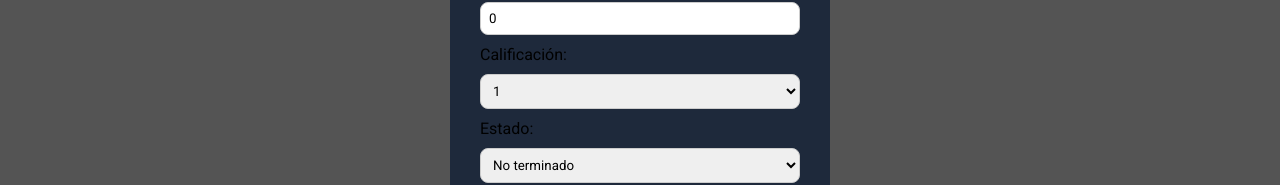
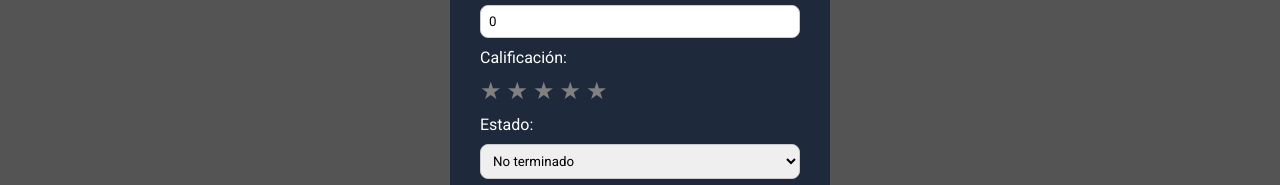
Before and after one commit to VictorSogamosoWW/GT-Frontend, a React (Vite) app: page / in a window 1280 px wide. Both pictures are taken after a click on the button "╋ Agregar Juego". Shown: the part 468-653 px from the top of the page. Built offline with nearby package versions, Linux system fonts and the light colour scheme; no server answers.

Commit message:
Ajustes de estilos

```diff
--- a/src/components/juegos/CrearJuego.jsx
+++ b/src/components/juegos/CrearJuego.jsx
@@ -1,5 +1,6 @@
 import { useState, useEffect } from "react";
 import '../../Styles/CrearJuego.css'
+import RatingEstrellas from './RatingEstrellas.jsx'
 
 export function CrearJuego({ onCerrar, onCreando, juegoInicial }) {
     const [nuevoJuego, setNuevoJuego] = useState(juegoInicial || {
@@ -45,6 +46,13 @@ export function CrearJuego({ onCerrar, onCreando, juegoInicial }) {
         }
     }
 
+    function actualizarRating(valor){
+        setNuevoJuego({
+            ...nuevoJuego,
+            rating: valor,
+        });
+    }
+
     return (
         <div className="modal-overlay">
             <div className="modal-content">
@@ -55,13 +63,13 @@ export function CrearJuego({ onCerrar, onCreando, juegoInicial }) {
 
                 <form onSubmit={guardarJuego}>
                     <label>Nombre:</label>
-                    <input name="name" value={nuevoJuego.name} onChange={actualizarValor} />
+                    <input name="name" value={nuevoJuego.name} onChange={actualizarValor} required/>
 
                     <label>Desarrollador:</label>
-                    <input name="publisher" value={nuevoJuego.publisher} onChange={actualizarValor} />
+                    <input name="publisher" value={nuevoJuego.publisher} onChange={actualizarValor} required/>
 
                     <label>Tipo:</label>
-                    <input name="type" value={nuevoJuego.type} onChange={actualizarValor} />
+                    <input name="type" value={nuevoJuego.type} onChange={actualizarValor} required/>
 
                     <label>Imagen (URL):</label>
                     <input name="imagen" value={nuevoJuego.imagen} onChange={actualizarValor} />
@@ -70,13 +78,8 @@ export function CrearJuego({ onCerrar, onCreando, juegoInicial }) {
                     <input name="hoursPlayed" inputMode="numeric" value={nuevoJuego.hoursPlayed} onChange={actualizarValor} />
 
                     <label>Calificación:</label>
-                    <select name="rating" value={nuevoJuego.rating} onChange={actualizarValor}>
-                        <option value={1}>1</option>
-                        <option value={2}>2</option>
-                        <option value={3}>3</option>
-                        <option value={4}>4</option>
-                        <option value={5}>5</option>
-                    </select>
+
+                    <RatingEstrellas rating={nuevoJuego.rating} setRating={actualizarRating}/>
 
                     <label>Estado:</label>
                     <select name="status" value={String(nuevoJuego.status)} onChange={actualizarValor}>
--- /dev/null
+++ b/src/components/juegos/RatingEstrellas.jsx
@@ -0,0 +1,19 @@
+export default function RatingEstrellas({ rating, setRating }) {
+    return (
+        <div style={{ display: "flex", gap: "5px" }}>
+            {[1, 2, 3, 4, 5].map((i) => (
+                <span
+                    key={i}
+                    style={{
+                        fontSize: "24px",
+                        cursor: "pointer",
+                        color: i <= rating ? "gold" : "gray"
+                    }}
+                    onClick={() => setRating(i)}
+                >
+                    ★
+                </span>
+            ))}
+        </div>
+    );
+}
--- /dev/null
+++ b/src/components/juegos/RatingEstrellasStatic.jsx
@@ -0,0 +1,21 @@
+export default function RatingEstrellasStatic({ valor }) {
+    const estrellas = [1, 2, 3, 4, 5];
+
+    return (
+        <div className="rating">
+            {estrellas.map((num) => (
+                <span
+                    key={num}
+                    className={num <= valor ? "llena" : "vacia"}
+                    style={{
+                        fontSize: "24px",
+                        cursor: "pointer",
+                        color: num <= valor ? "gold" : "gray"
+                    }}
+                >
+                    ★
+                </span>
+            ))}
+        </div>
+    );
+}
--- a/src/components/juegos/TarjetaJuego.jsx
+++ b/src/components/juegos/TarjetaJuego.jsx
@@ -1,4 +1,5 @@
 import '../../styles/TarjetaJuego.css'
+import RatingEstrellasStatic from './RatingEstrellasStatic.jsx'
 
 export function TarjetaJuego({juego, onEditar, onEliminar}){
     return(
@@ -8,13 +9,15 @@ export function TarjetaJuego({juego, onEditar, onEliminar}){
             </div>
             <div className='info'>
                 <h3>{juego.name}</h3>
-                <button onClick={() => onEditar(juego)}>Editar</button>
-                <button onClick={() => onEliminar(juego._id)}>Eliminar</button>
-                <p>Rating: {juego.rating}</p>
+                <RatingEstrellasStatic valor={juego.rating}/>
                 <p>Publicado por: {juego.publisher}</p>
                 <p>Tipo: {juego.type}</p>
                 <p>Estado: {juego.status ? "Terminado" : "No terminado"}</p>
                 <p>Horas jugadas: {juego.hoursPlayed}</p>
+                <div className='botones'>
+                    <button onClick={() => onEditar(juego)}>✏️</button>
+                    <button onClick={() => onEliminar(juego._id)}>🗑️</button>
+                </div>
             </div>
         </div>
     );
--- a/src/styles/CrearJuego.css
+++ b/src/styles/CrearJuego.css
@@ -13,6 +13,7 @@ h2 {
     align-items: center;
     justify-content: center;
     z-index: 999;
+    color: white;
 }
 
 
--- a/src/styles/TarjetaJuego.css
+++ b/src/styles/TarjetaJuego.css
@@ -13,6 +13,10 @@
   width: 90%;
   margin: 20px;
   color: white;
+}
+
+div.info {
+  width: 100%;
 }
 
 div.info h3{
@@ -40,6 +44,24 @@ div.imagen {
   border-radius: 10px;
 }
 
+div.botones {
+  display: flex;
+  flex-direction: row;
+  gap: 5px;
+  align-items: center;
+  justify-content: right;
+  width: 100%;
+
+  opacity: 0;
+  pointer-events: none;
+  transition: opacity 0.25s ease;
+}
+
+.tarjeta_juego:hover .botones {
+  opacity: 1;
+  pointer-events: auto;
+}
+
 button{
   background-color: #3B82F6;
   color: white;
```
